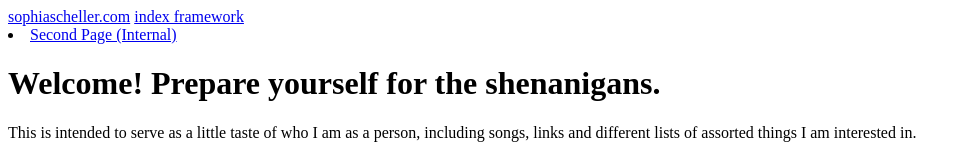
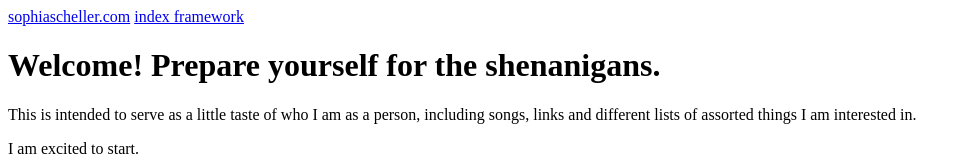
Before and after one commit to shelldog/sscheller.com, a plain HTML site: page index.html in a window 1280 px wide. Shown: the top 158 px of the page, without its empty margins (0-967 px from the left). Drawn offline with Linux system fonts and the light colour scheme.

Commit message:
Update index.html

```diff
--- a/index.html
+++ b/index.html
@@ -8,7 +8,6 @@
     <nav>
       <a href="https://sophiascheller.com/">sophiascheller.com</a>
       <a href="index.html">index framework</a>
-      <li><a href="page2.html">Second Page (Internal)</a></li>
     </nav>
     <body>
         <h1>Welcome! Prepare yourself for the shenanigans.</h1>
```
